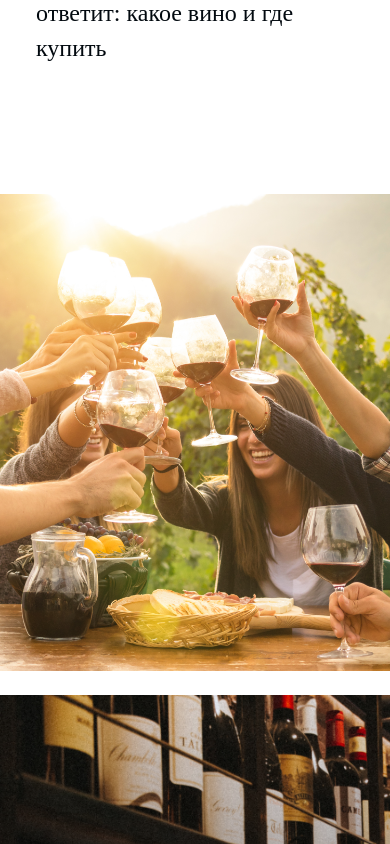
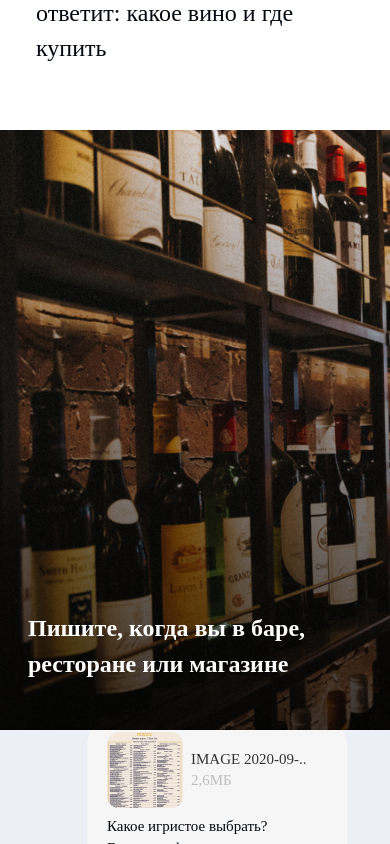
Before and after one commit to Bratishques/wm, a Next.js app: page / in a window 390 px wide. Shown: the part 860-1704 px from the top of the page. Built offline with nearby package versions, Linux system fonts and the light colour scheme.

Commit message:
Cleaning up

```diff
--- a/src/components/indexSections/heroSection.tsx
+++ b/src/components/indexSections/heroSection.tsx
@@ -45,22 +45,6 @@ const HeroSection = () => {
         </div>
         </div>
         </div>
-      <div
-        className={`relative h-full w-full sm:px-7 flex flex-col sm:flex-row-reverse`}
-      >
-        <div className={`w-full sm:w-1/2 w-7/12 mb-6 md:mb-0`}>
-          <img
-            className={`w-full mt-16 md:mt-0 lg:hidden`}
-            src="/images/hero-image-mobile.png"
-            alt=""
-          />
-          <img
-            className={`hidden lg:block w-full`}
-            src={`/images/hero-image-desktop.png`}
-          />
-        </div>
-
-      </div>
     </section>
   );
 };
```
